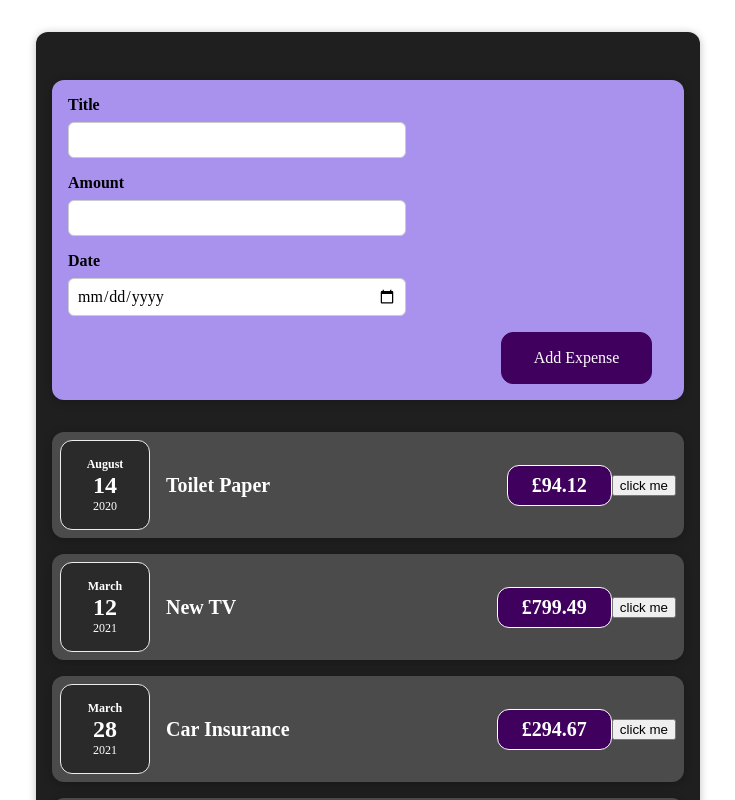
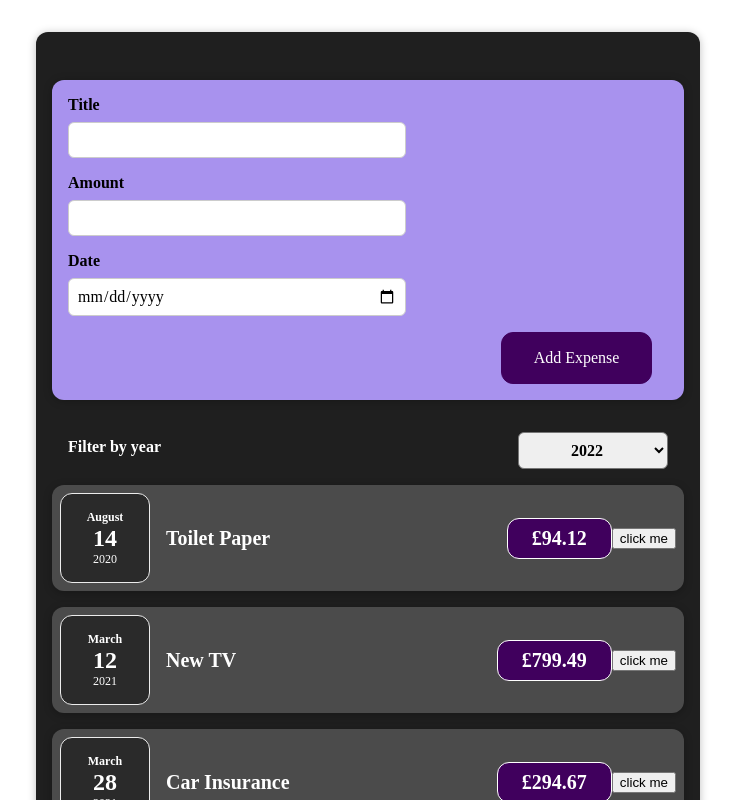
Before and after one commit to djsmacker01/expense-tracker, a React (Vite) app: page / in a window 1280 px wide. Shown: the top 800 px of the page, without its empty margins (272-1007 px from the left). Built offline with nearby package versions, Linux system fonts and the light colour scheme.

Commit message:
initial commit

```diff
--- a/src/App.jsx
+++ b/src/App.jsx
@@ -1,5 +1,6 @@
 // import { useState } from 'react'
 import "./App.css";
+import ExpenseFilter from "./components/Expenses/ExpenseFilter";
 import ExpenseItem from "./components/Expenses/ExpenseItem";
 // import ExpenseForm from "./components/ExpensesForm/ExpenseForm";
 import NewExpense from "./components/ExpensesForm/NewExpense";
@@ -47,7 +48,8 @@ function App() {
     <>
       <div className="expenses">
         {/* <ExpenseForm/> */}
-        <NewExpense addExpenseData={ addExpenseHandler} />
+        <NewExpense addExpenseData={addExpenseHandler} />
+        <ExpenseFilter/>
         <ExpenseItem
           title={expenses[0].title}
           amount={expenses[0].amount}
--- a/src/components/Expenses/ExpenseFilter.jsx
+++ b/src/components/Expenses/ExpenseFilter.jsx
@@ -2,12 +2,13 @@ import React from 'react'
 import './ExpenseFilter.css'
 
 function ExpenseFilter() {
+
     const expenseFilterHandler = (event) => {
         console.log(event.target.value)
     }
   return (
     <div className="expenses-filter">
-      <div className="expense-filter__control">
+      <div className="expenses-filter__control">
         <label htmlFor="">Filter by year</label>
         <select onChange={expenseFilterHandler}>
           <option value="2022">2022</option>
```
